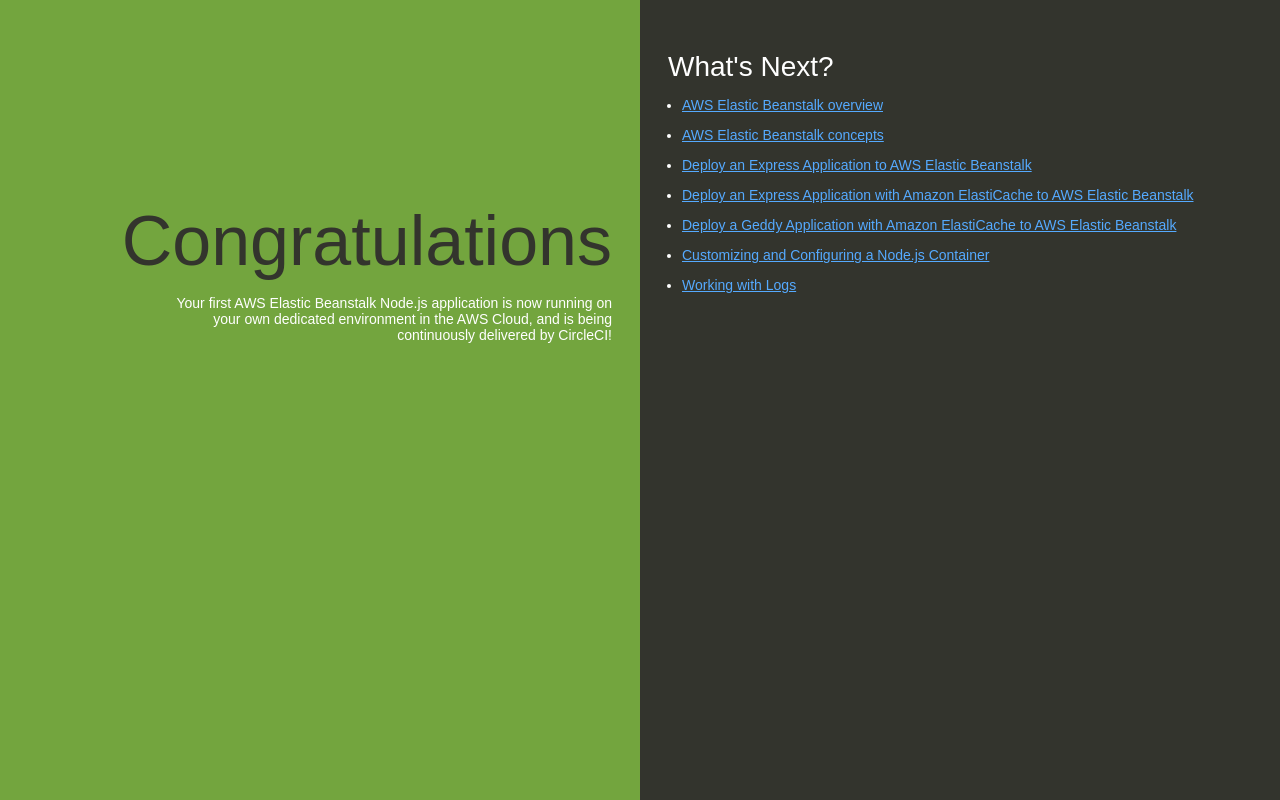
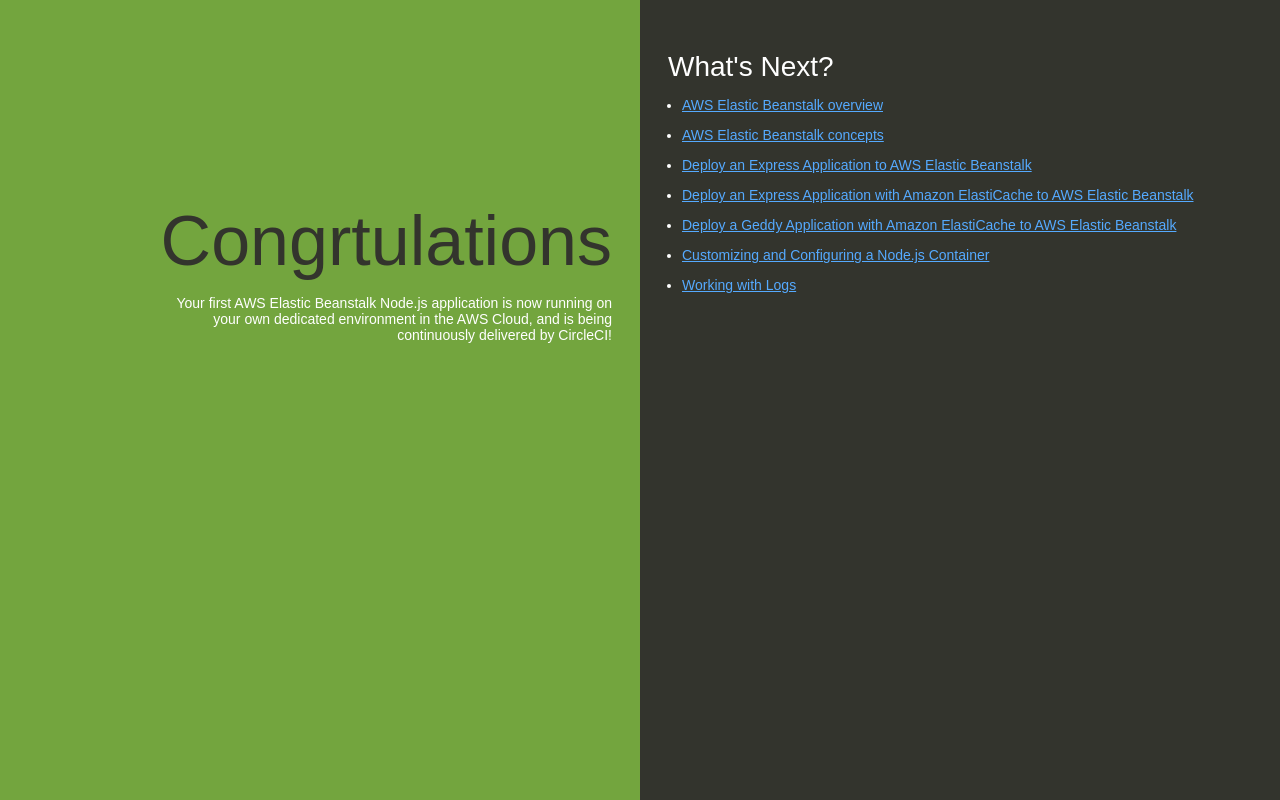
Before and after one commit to bellkev/node-beanstalk, a website: page index.html in a window 1280 px wide. Drawn offline with Linux system fonts and the light colour scheme.

Commit message:
Test the test

```diff
--- a/index.html
+++ b/index.html
@@ -74,7 +74,7 @@
   </head>
   <body>
     <div class="textColumn">
-      <h1>Congratulations</h1>
+      <h1>Congrtulations</h1>
       <p>Your first AWS Elastic Beanstalk Node.js application is now running on your own dedicated environment in the AWS Cloud, and is being continuously delivered by CircleCI!</p>
     </div>
     <div class="linksColumn">
```
